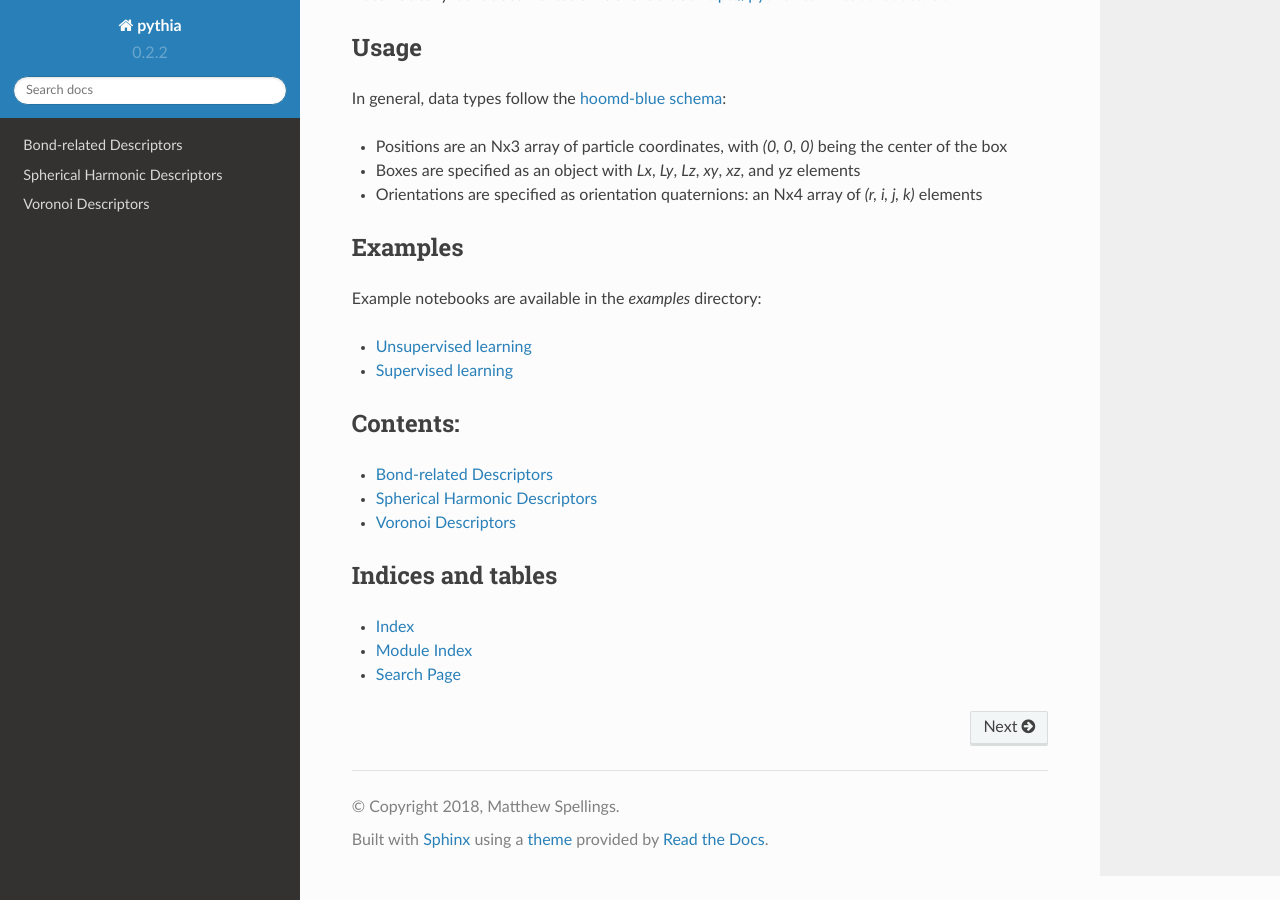
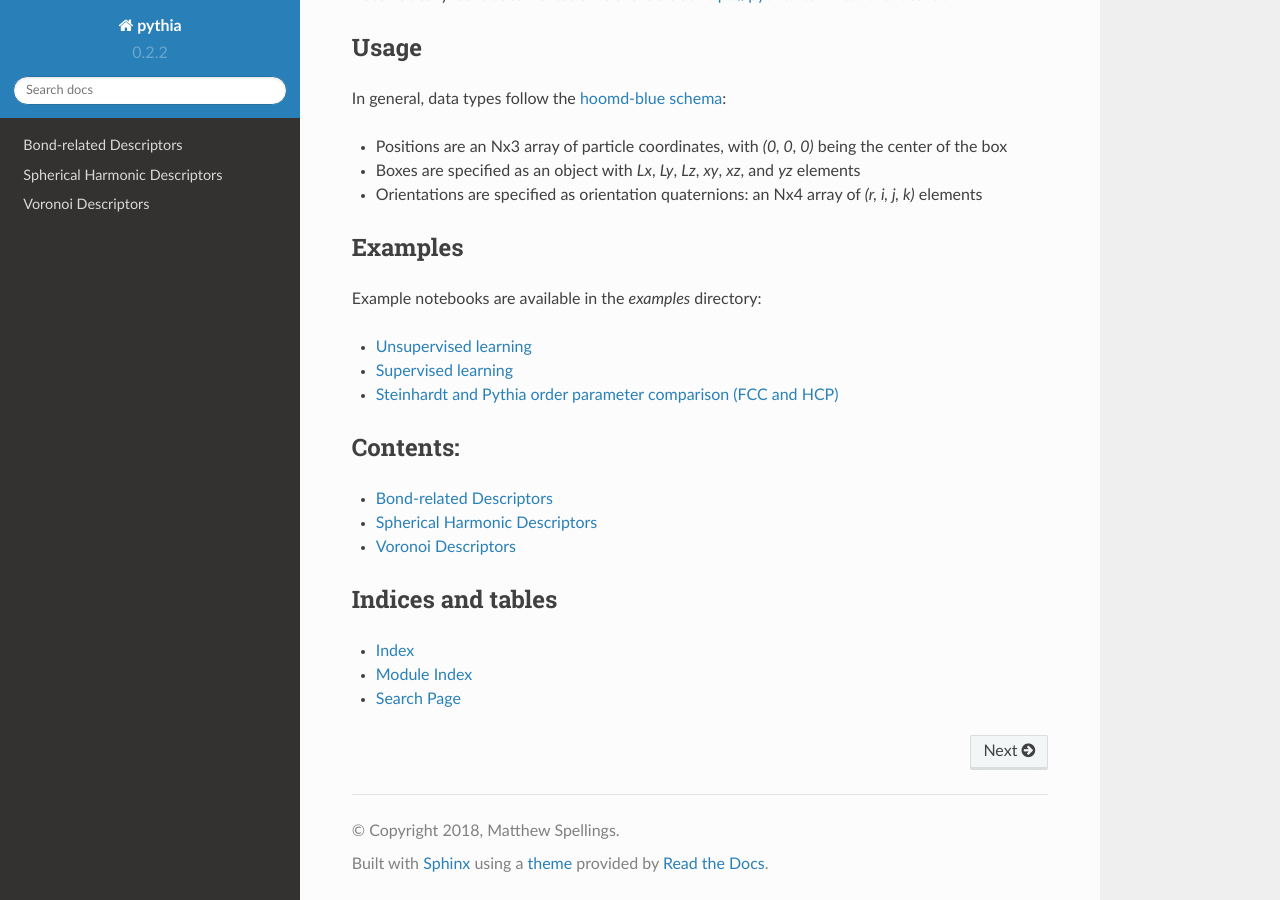
Before and after one commit to glotzerlab/pythia, a Sphinx documentation site: the page built from doc/source/index.rst, in a window 1280 px wide and 900 px high, scrolled down 985 px. Built offline with Sphinx 7.4.7 and the Read the Docs theme 2.0.0, drawn with Linux system fonts in a browser that asks for light colours.

Commit message:
Add steinhardt example to documentation

```diff
--- a/doc/source/index.rst
+++ b/doc/source/index.rst
@@ -59,6 +59,7 @@ Example notebooks are available in the `examples` directory:
 
 - `Unsupervised learning <https://bitbucket.org/glotzer/pythia/src/master/examples/Unsupervised%20Learning.ipynb?viewer=nbviewer>`_
 - `Supervised learning <https://bitbucket.org/glotzer/pythia/src/master/examples/Supervised%20Learning.ipynb?viewer=nbviewer>`_
+- `Steinhardt and Pythia order parameter comparison (FCC and HCP) <https://bitbucket.org/glotzer/pythia/src/master/examples/Steinhardt FCC HCP comparison.ipynb?viewer=nbviewer>`_
 
 Contents:
 =========
```
